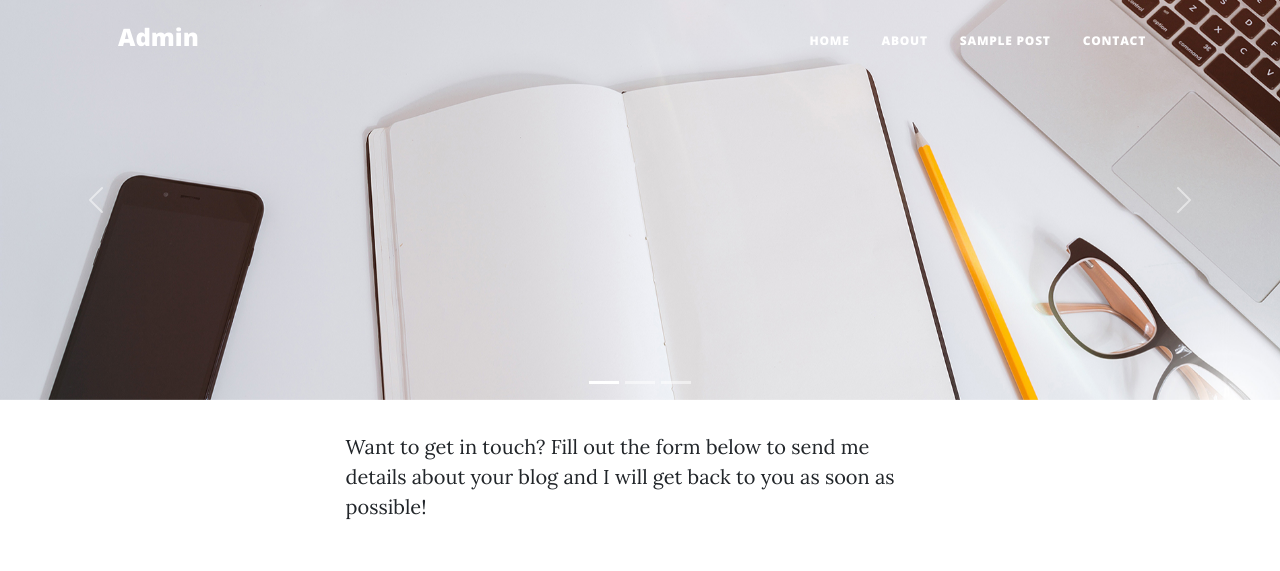
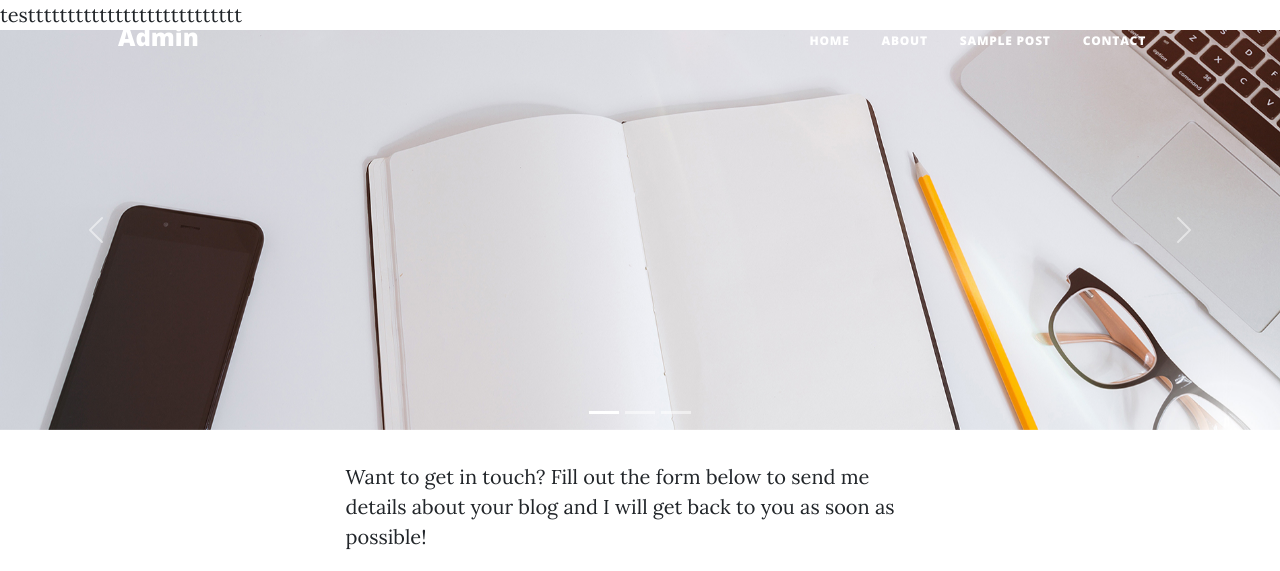
Before and after one commit to GTANUJ7987/test, a Flask app: page /addpost in a window 1280 px wide. Shown: the top 571 px of the page. Run offline with Flask 2, Linux system fonts and the light colour scheme; some libraries are stand-ins or nearby versions.

Commit message:
new changes

```diff
--- a/templates/addpost.html
+++ b/templates/addpost.html
@@ -91,6 +91,7 @@
     {% extends "layout.html" %} {% block body %}
 
     <header>
+      testtttttttttttttttttttttttttt
       <div
         id="carouselExampleIndicators"
         class="carousel slide"
```
